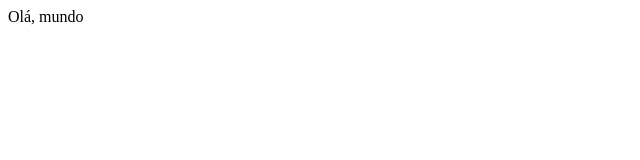
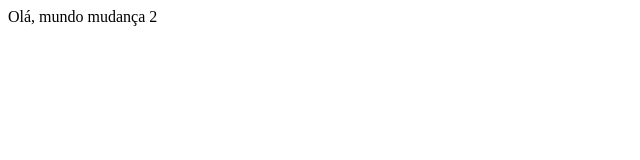
Before and after one commit to AntonyLajes/gitEstudos, a plain HTML site: page index.html in a window 1280 px wide. Shown: the full height of the page, 0-640 px from the left. Drawn offline with Linux system fonts and the light colour scheme.

Commit message:
arquivo editado pela segunda vez

```diff
--- a/index.html
+++ b/index.html
@@ -8,5 +8,7 @@
 </head>
 <body>
     Olá, mundo
+
+    mudança 2
 </body>
 </html>
```
